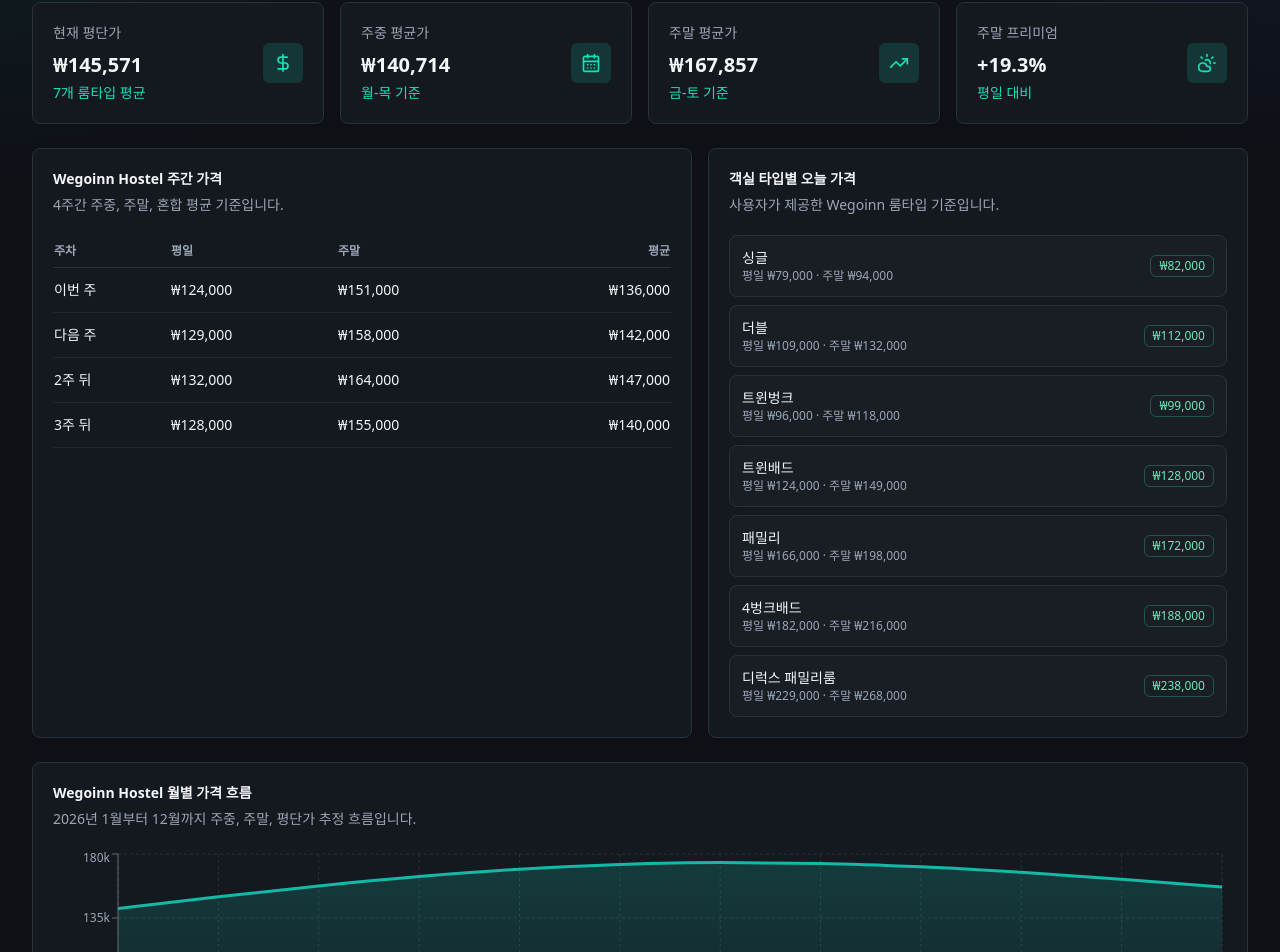
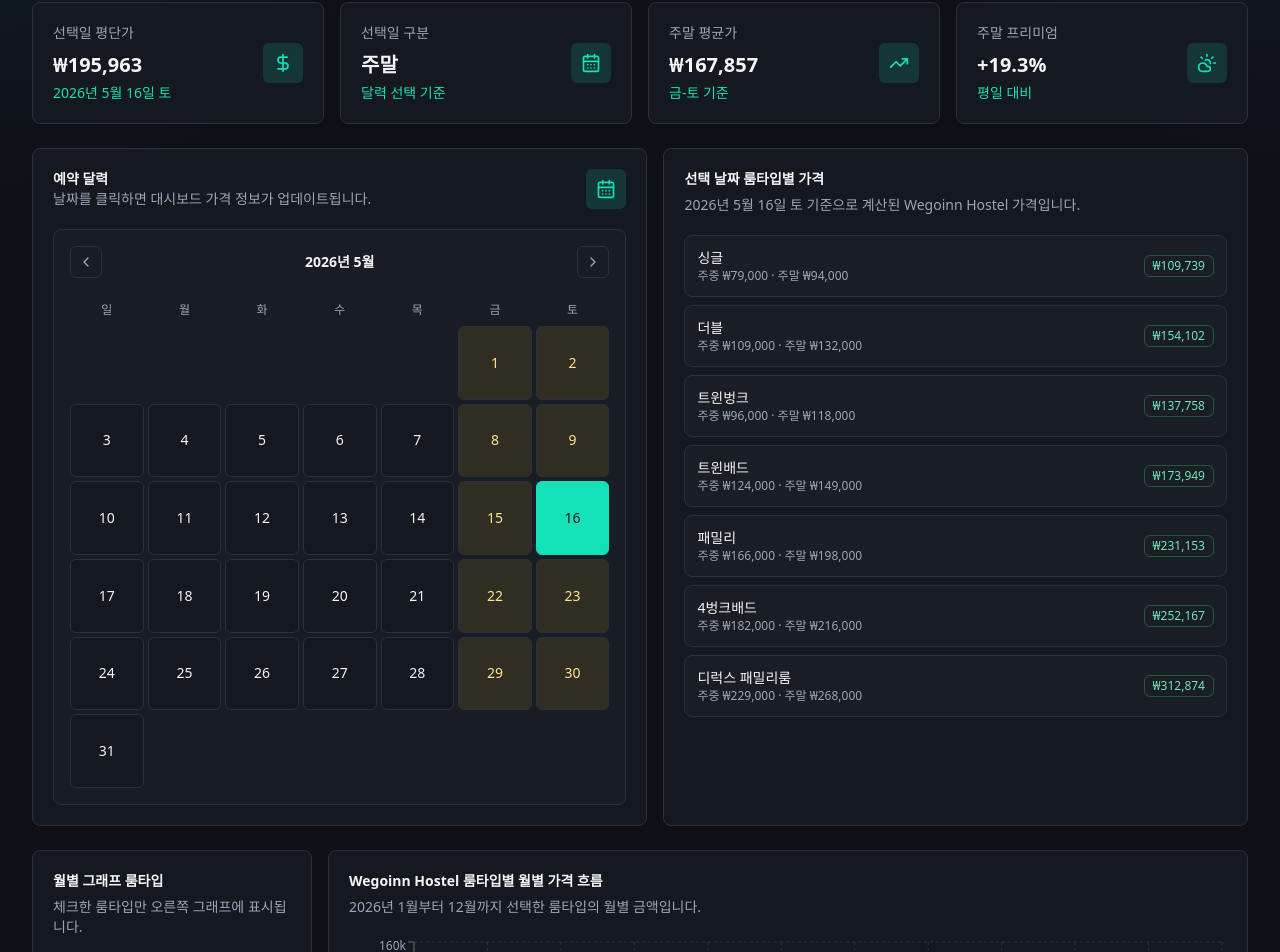
Before and after one commit to wegoinnteam-sudo/price-comparison, a Next.js app: page / in a window 1280 px wide. Shown: the part 229-1181 px from the top of the page. Built offline with nearby package versions, Linux system fonts and the light colour scheme.

Commit message:
Add interactive Wegoinn dashboard

```diff
--- a/app/page.tsx
+++ b/app/page.tsx
@@ -1,11 +1,21 @@
+"use client";
+
 import type React from "react";
-import { CalendarDays, CloudSun, DollarSign, TrendingUp } from "lucide-react";
+import { useMemo, useState } from "react";
+import { CalendarDays, ChevronLeft, ChevronRight, CloudSun, DollarSign, TrendingUp } from "lucide-react";
 import { Card, CardContent, CardDescription, CardHeader, CardTitle } from "@/components/ui/card";
 import { Badge } from "@/components/ui/badge";
 import { DashboardShell } from "@/components/dashboard/shell";
-import { WegoinnMonthlyRateChart } from "@/components/dashboard/charts";
+import { WegoinnRoomMonthlyChart } from "@/components/dashboard/charts";
 import { formatKrw, formatPercent } from "@/lib/utils";
-import { wegoAverageRate, wegoMonthlyRates, wegoRoomRates, wegoWeeklyRates } from "@/lib/market-data";
+import {
+  getWegoinnRatesByDate,
+  getWegoinnRoomMonthlyHistory,
+  roomTypes,
+  wegoRoomRates,
+  wegoWeeklyRates,
+  type RoomType,
+} from "@/lib/market-data";
 
 const weekendAverage = Math.round(
   wegoRoomRates.reduce((sum, row) => sum + row.weekend, 0) / wegoRoomRates.length,
@@ -13,21 +23,105 @@
 const weekdayAverage = Math.round(
   wegoRoomRates.reduce((sum, row) => sum + row.weekday, 0) / wegoRoomRates.length,
 );
+const dayLabels = ["일", "월", "화", "수", "목", "금", "토"];
 
 export default function DashboardPage() {
+  const [selectedRooms, setSelectedRooms] = useState<RoomType[]>(["싱글", "더블", "트윈배드"]);
+  const [selectedDate, setSelectedDate] = useState(new Date(2026, 4, 16));
+  const [visibleMonth, setVisibleMonth] = useState(new Date(2026, 4, 1));
+
+  const selectedDateInfo = useMemo(() => getWegoinnRatesByDate(selectedDate), [selectedDate]);
+  const roomChartData = useMemo(() => getWegoinnRoomMonthlyHistory(selectedRooms), [selectedRooms]);
+  const selectedDateLabel = selectedDate.toLocaleDateString("ko-KR", {
+    year: "numeric",
+    month: "long",
+    day: "numeric",
+    weekday: "short",
+  });
+
+  function toggleRoom(roomType: RoomType) {
+    setSelectedRooms((current) => {
+      if (current.includes(roomType)) {
+        return current.length === 1 ? current : current.filter((room) => room !== roomType);
+      }
+
+      return [...current, roomType];
+    });
+  }
+
   return (
     <DashboardShell
       title="대시보드"
-      description="Wegoinn Hostel의 현재 평단가, 룸타입별 주중/주말 가격, 12개월 가격 흐름입니다."
+      description="Wegoinn Hostel의 날짜별 가격과 룸타입별 12개월 가격 흐름입니다."
     >
       <section className="grid gap-4 md:grid-cols-2 xl:grid-cols-4">
-        <MetricCard title="현재 평단가" value={formatKrw(wegoAverageRate)} change="7개 룸타입 평균" icon={DollarSign} />
-        <MetricCard title="주중 평균가" value={formatKrw(weekdayAverage)} change="월-목 기준" icon={CalendarDays} />
+        <MetricCard title="선택일 평단가" value={formatKrw(selectedDateInfo.average)} change={selectedDateLabel} icon={DollarSign} />
+        <MetricCard title="선택일 구분" value={selectedDateInfo.dayType} change="달력 선택 기준" icon={CalendarDays} />
         <MetricCard title="주말 평균가" value={formatKrw(weekendAverage)} change="금-토 기준" icon={TrendingUp} />
         <MetricCard title="주말 프리미엄" value={formatPercent(((weekendAverage - weekdayAverage) / weekdayAverage) * 100)} change="평일 대비" icon={CloudSun} />
       </section>
 
-      <section className="grid gap-4 xl:grid-cols-[1.1fr_0.9fr]">
+      <section className="grid gap-4 xl:grid-cols-[1fr_0.95fr]">
+        <CalendarCard
+          selectedDate={selectedDate}
+          visibleMonth={visibleMonth}
+          onDateSelect={setSelectedDate}
+          onMonthChange={setVisibleMonth}
+        />
+
+        <Card>
+          <CardHeader>
+            <CardTitle>선택 날짜 룸타입별 가격</CardTitle>
+            <CardDescription>{selectedDateLabel} 기준으로 계산된 Wegoinn Hostel 가격입니다.</CardDescription>
+          </CardHeader>
+          <CardContent className="space-y-2">
+            {selectedDateInfo.rooms.map((room) => (
+              <div key={room.roomType} className="flex items-center justify-between rounded-lg border bg-secondary/35 p-3">
+                <div>
+                  <p className="text-sm font-medium">{room.roomType}</p>
+                  <p className="text-xs text-muted-foreground">
+                    주중 {formatKrw(room.weekday)} · 주말 {formatKrw(room.weekend)}
+                  </p>
+                </div>
+                <Badge tone="green">{formatKrw(room.selectedDateRate)}</Badge>
+              </div>
+            ))}
+          </CardContent>
+        </Card>
+      </section>
+
+      <section className="grid gap-4 xl:grid-cols-[280px_1fr]">
+        <Card>
+          <CardHeader>
+            <CardTitle>월별 그래프 룸타입</CardTitle>
+            <CardDescription>체크한 룸타입만 오른쪽 그래프에 표시됩니다.</CardDescription>
+          </CardHeader>
+          <CardContent className="space-y-2">
+            {roomTypes.map((roomType) => (
+              <label key={roomType} className="flex h-10 items-center gap-3 rounded-md border bg-secondary/25 px-3 text-sm">
+                <input
+                  type="checkbox"
+                  checked={selectedRooms.includes(roomType)}
+                  onChange={() => toggleRoom(roomType)}
+                  className="h-4 w-4 accent-teal-400"
+                />
+                <span>{roomType}</span>
+              </label>
+            ))}
+          </CardContent>
+        </Card>
+
+        <Card>
+          <CardHeader>
+            <CardTitle>Wegoinn Hostel 룸타입별 월별 가격 흐름</CardTitle>
+            <CardDescription>2026년 1월부터 12월까지 선택한 룸타입의 월별 금액입니다.</CardDescription>
+          </CardHeader>
+          <CardContent>
+            <WegoinnRoomMonthlyChart data={roomChartData} series={selectedRooms} />
+          </CardContent>
+        </Card>
+      </section>
+
       <Card>
         <CardHeader>
           <CardTitle>Wegoinn Hostel 주간 가격</CardTitle>
@@ -58,39 +152,104 @@
           </div>
         </CardContent>
       </Card>
+    </DashboardShell>
+  );
+}
 
+function CalendarCard({
+  selectedDate,
+  visibleMonth,
+  onDateSelect,
+  onMonthChange,
+}: {
+  selectedDate: Date;
+  visibleMonth: Date;
+  onDateSelect: (date: Date) => void;
+  onMonthChange: (date: Date) => void;
+}) {
+  const year = visibleMonth.getFullYear();
+  const month = visibleMonth.getMonth();
+  const firstDay = new Date(year, month, 1).getDay();
+  const daysInMonth = new Date(year, month + 1, 0).getDate();
+  const blanks = Array.from({ length: firstDay }, (_, index) => index);
+  const days = Array.from({ length: daysInMonth }, (_, index) => index + 1);
+  const monthLabel = visibleMonth.toLocaleDateString("ko-KR", { year: "numeric", month: "long" });
+
+  return (
     <Card>
       <CardHeader>
-            <CardTitle>객실 타입별 오늘 가격</CardTitle>
-            <CardDescription>사용자가 제공한 Wegoinn 룸타입 기준입니다.</CardDescription>
+        <div className="flex items-center justify-between gap-3">
+          <div>
+            <CardTitle>예약 달력</CardTitle>
+            <CardDescription>날짜를 클릭하면 대시보드 가격 정보가 업데이트됩니다.</CardDescription>
+          </div>
+          <div className="flex h-10 w-10 items-center justify-center rounded-md bg-primary/15 text-primary">
+            <CalendarDays className="h-5 w-5" />
+          </div>
+        </div>
       </CardHeader>
-          <CardContent className="space-y-2">
-            {wegoRoomRates.map((room) => (
-              <div key={room.roomType} className="flex items-center justify-between rounded-lg border bg-secondary/35 p-3">
-                <div>
-                  <p className="text-sm font-medium">{room.roomType}</p>
-                  <p className="text-xs text-muted-foreground">
-                    평일 {formatKrw(room.weekday)} · 주말 {formatKrw(room.weekend)}
-                  </p>
+      <CardContent>
+        <div className="rounded-lg border bg-secondary/25 p-4">
+          <div className="mb-4 flex items-center justify-between">
+            <button
+              type="button"
+              onClick={() => onMonthChange(new Date(year, month - 1, 1))}
+              className="flex h-8 w-8 items-center justify-center rounded-md border text-muted-foreground hover:bg-secondary hover:text-foreground"
+              aria-label="이전 달"
+            >
+              <ChevronLeft className="h-4 w-4" />
+            </button>
+            <p className="text-sm font-semibold">{monthLabel}</p>
+            <button
+              type="button"
+              onClick={() => onMonthChange(new Date(year, month + 1, 1))}
+              className="flex h-8 w-8 items-center justify-center rounded-md border text-muted-foreground hover:bg-secondary hover:text-foreground"
+              aria-label="다음 달"
+            >
+              <ChevronRight className="h-4 w-4" />
+            </button>
           </div>
-                <Badge tone="green">{formatKrw(room.today)}</Badge>
+
+          <div className="grid grid-cols-7 gap-1 text-center text-xs text-muted-foreground">
+            {dayLabels.map((day) => (
+              <div key={day} className="py-2">{day}</div>
+            ))}
           </div>
+          <div className="grid grid-cols-7 gap-1">
+            {blanks.map((blank) => (
+              <div key={`blank-${blank}`} className="aspect-square" />
             ))}
+            {days.map((day) => {
+              const date = new Date(year, month, day);
+              const active = toDateKey(date) === toDateKey(selectedDate);
+              const weekend = date.getDay() === 5 || date.getDay() === 6;
+
+              return (
+                <button
+                  key={day}
+                  type="button"
+                  onClick={() => onDateSelect(date)}
+                  className={`aspect-square rounded-md border text-sm font-medium transition-colors ${
+                    active
+                      ? "border-primary bg-primary text-primary-foreground"
+                      : weekend
+                        ? "bg-amber-400/10 text-amber-200 hover:border-amber-300"
+                        : "bg-card hover:border-primary/60 hover:bg-secondary"
+                  }`}
+                >
+                  {day}
+                </button>
+              );
+            })}
+          </div>
+        </div>
       </CardContent>
     </Card>
-      </section>
+  );
+}
 
-      <Card>
-        <CardHeader>
-          <CardTitle>Wegoinn Hostel 월별 가격 흐름</CardTitle>
-          <CardDescription>2026년 1월부터 12월까지 주중, 주말, 평단가 추정 흐름입니다.</CardDescription>
-        </CardHeader>
-        <CardContent>
-          <WegoinnMonthlyRateChart data={wegoMonthlyRates} />
-        </CardContent>
-      </Card>
-    </DashboardShell>
-  );
+function toDateKey(date: Date) {
+  return `${date.getFullYear()}-${date.getMonth()}-${date.getDate()}`;
 }
 
 function MetricCard({
--- a/components/dashboard/charts.tsx
+++ b/components/dashboard/charts.tsx
@@ -129,6 +129,31 @@
   );
 }
 
+export function WegoinnRoomMonthlyChart({
+  data,
+  series,
+}: {
+  data: Array<Record<string, string | number>>;
+  series: string[];
+}) {
+  const colors = ["#60a5fa", "#f59e0b", "#f472b6", "#a78bfa", "#34d399", "#fb7185", "#facc15"];
+
+  return (
+    <ResponsiveContainer width="100%" height={360}>
+      <LineChart data={data}>
+        <CartesianGrid stroke="hsl(218 17% 20%)" strokeDasharray="3 3" />
+        <XAxis dataKey="month" />
+        <YAxis tickFormatter={(value) => `${Math.round(Number(value) / 1000)}k`} />
+        <Tooltip contentStyle={tooltipStyle} formatter={(value) => formatKrw(Number(value))} />
+        <Legend />
+        {series.map((name, index) => (
+          <Line key={name} type="monotone" dataKey={name} stroke={colors[index % colors.length]} strokeWidth={2} dot={false} />
+        ))}
+      </LineChart>
+    </ResponsiveContainer>
+  );
+}
+
 export function CompetitorRoomSelectionChart({
   data,
   series,
--- a/lib/market-data.ts
+++ b/lib/market-data.ts
@@ -65,6 +65,45 @@
     average: Math.round((weekday * 5 + weekend * 2) / 7),
   };
 });
+
+export function getWegoinnRoomMonthlyHistory(selectedRoomTypes: RoomType[]) {
+  return monthLabels.map((month, monthIndex) => {
+    const row: Record<string, string | number> = { month };
+
+    selectedRoomTypes.forEach((roomType) => {
+      const roomIndex = roomTypes.indexOf(roomType);
+      const room = wegoRoomRates[roomIndex];
+      const seasonal = Math.sin(((monthIndex + roomIndex) / 11) * Math.PI) * 18000;
+      row[roomType] = Math.round(room.today + seasonal + monthIndex * 900);
+    });
+
+    return row;
+  });
+}
+
+export function getWegoinnRatesByDate(date: Date) {
+  const day = date.getDay();
+  const isWeekend = day === 5 || day === 6;
+  const monthIndex = date.getMonth();
+  const seasonal = Math.sin((monthIndex / 11) * Math.PI) * 0.1;
+  const dayLift = isWeekend ? 1.08 : 0.98;
+  const dateLift = 1 + ((date.getDate() % 5) - 2) * 0.01 + seasonal;
+
+  const rooms = wegoRoomRates.map((room) => {
+    const base = isWeekend ? room.weekend : room.weekday;
+
+    return {
+      ...room,
+      selectedDateRate: Math.round(base * dayLift * dateLift),
+    };
+  });
+
+  return {
+    dayType: isWeekend ? "주말" : "주중",
+    rooms,
+    average: Math.round(rooms.reduce((sum, room) => sum + room.selectedDateRate, 0) / rooms.length),
+  };
+}
 
 export const wegoWeeklyRates = [
   { week: "이번 주", weekday: 124000, weekend: 151000, blended: 136000 },
```
Also changed, not shown: app/competitor-pricing/competitor-pricing-client.tsx (+9 -2 lines). Lines whose indentation alone changed are shown as unchanged.
